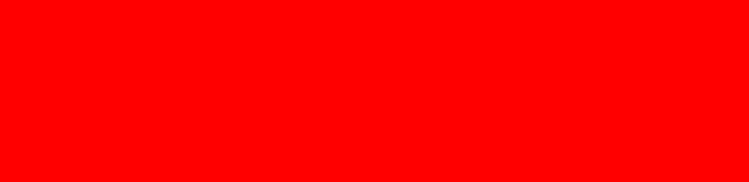
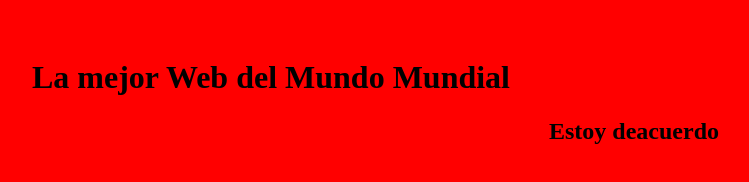
Before and after one commit to pitel86/pruebagit, a plain HTML site: page index.html in a window 1280 px wide. Shown: the whole page, without its empty margins (6-755 px from the left). Drawn offline with Linux system fonts and the light colour scheme.

Commit message:
primera rama Fernando

```diff
--- a/index.html
+++ b/index.html
@@ -8,7 +8,10 @@
     <link rel="stylesheet" href="style.css">
 </head>
 <body>
-    <div></div>
+    <div>
+        <h1>La mejor Web del Mundo Mundial</h1>
+        <h2 class="subtitulo">Estoy deacuerdo</h2>
+    </div>
 
 </body>
 </html>
--- a/style.css
+++ b/style.css
@@ -5,3 +5,9 @@ body{
 div{
     padding:30px;
 }
+
+
+.subtitulo {
+    text-align: center;
+    background-color: red;
+}
```
